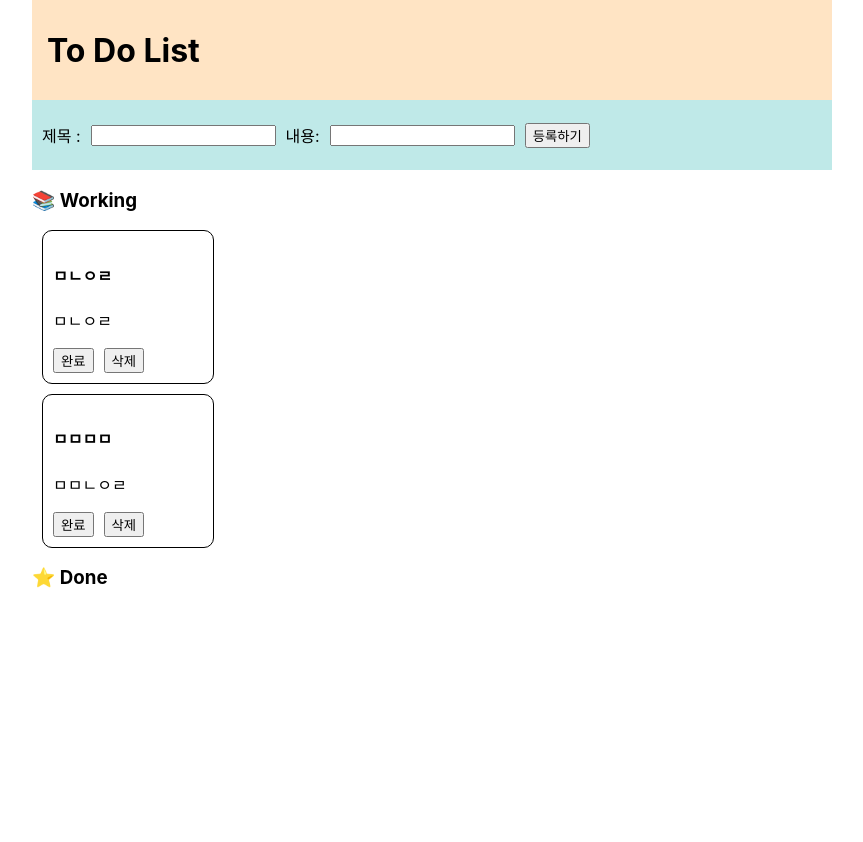
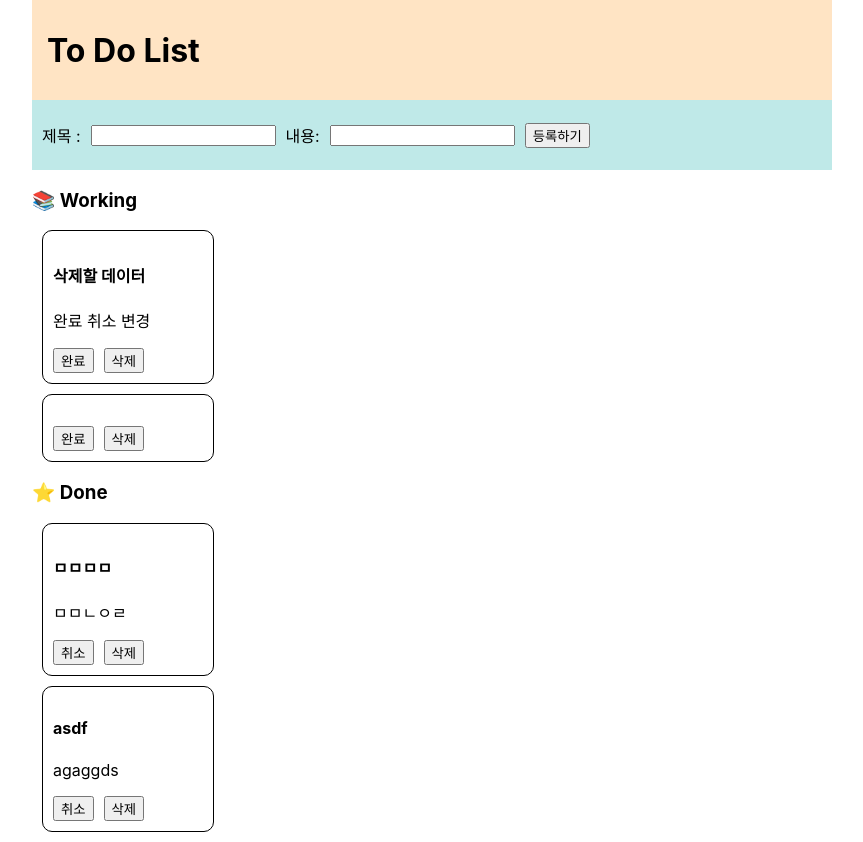
Before and after one commit to jiwonson0629/nbc_ts_ToDoList, a React (Create React App) app: page / in a window 1280 px wide. Shown: the whole page, without its empty margins (208-1071 px from the left). Before the commit the page ends 800 px from the top, so only its background shows below. Built offline with nearby package versions, Linux system fonts and the light colour scheme; data requests are answered from the project's data file.

Commit message:
수정까지 모두 구현

```diff
--- a/db.json
+++ b/db.json
@@ -1,15 +1,27 @@
 {
   "todos": [
-    {
-      "id": "753c6095-1839-b954-029a-f56c55fd230f",
-      "title": "ㅁㄴㅇㄹ",
-      "content": "ㅁㄴㅇㄹ",
-      "isDone": false
-    },
     {
       "id": "20f5dd55-3650-0698-c293-b4b40c4aaa76",
       "title": "ㅁㅁㅁㅁ",
       "content": "ㅁㅁㄴㅇㄹ",
+      "isDone": true
+    },
+    {
+      "id": "037dacff-ff09-c5b1-dfd9-2a8729d873e7",
+      "title": "asdf",
+      "content": "agaggds",
+      "isDone": true
+    },
+    {
+      "id": "d7fff6ea-aa2f-9591-4a28-07b3fa28d47b",
+      "title": "삭제할 데이터",
+      "content": "완료 취소 변경",
+      "isDone": false
+    },
+    {
+      "id": "d1760d48-7b23-3f75-b9d7-b860a44b987a",
+      "title": "",
+      "content": "",
       "isDone": false
     }
   ]
--- a/src/components/TodoList.tsx
+++ b/src/components/TodoList.tsx
@@ -32,7 +32,7 @@ function TodoList({ isDone }: Props) {
   };
 
   const changedIsDoneBtnHandler = async (id: string) => {
-    await axios.patch(`http://localhost:4000/todos/${id}`);
+    await axios.patch(`http://localhost:4000/todos/${id}`, { isDone: !isDone });
     dispatch(changeTodo(id));
   };
 
@@ -74,6 +74,7 @@ const ScTodoBox = styled.div`
   padding: 10px;
   margin: 10px;
 `;
+
 const ScBtnWrapper = styled.div`
   display: flex;
   gap: 10px;
```
